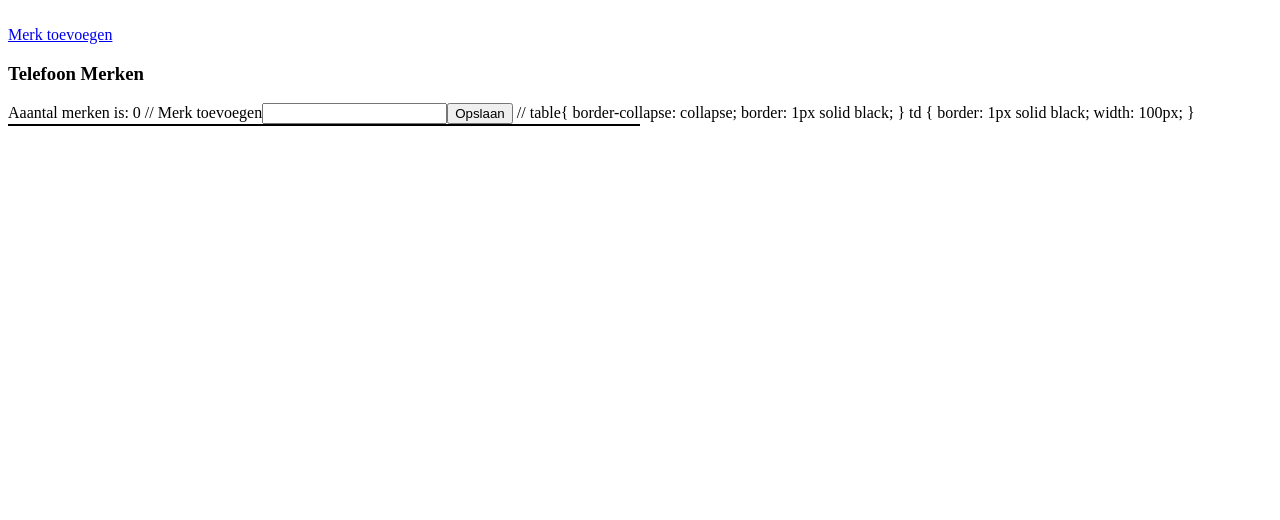
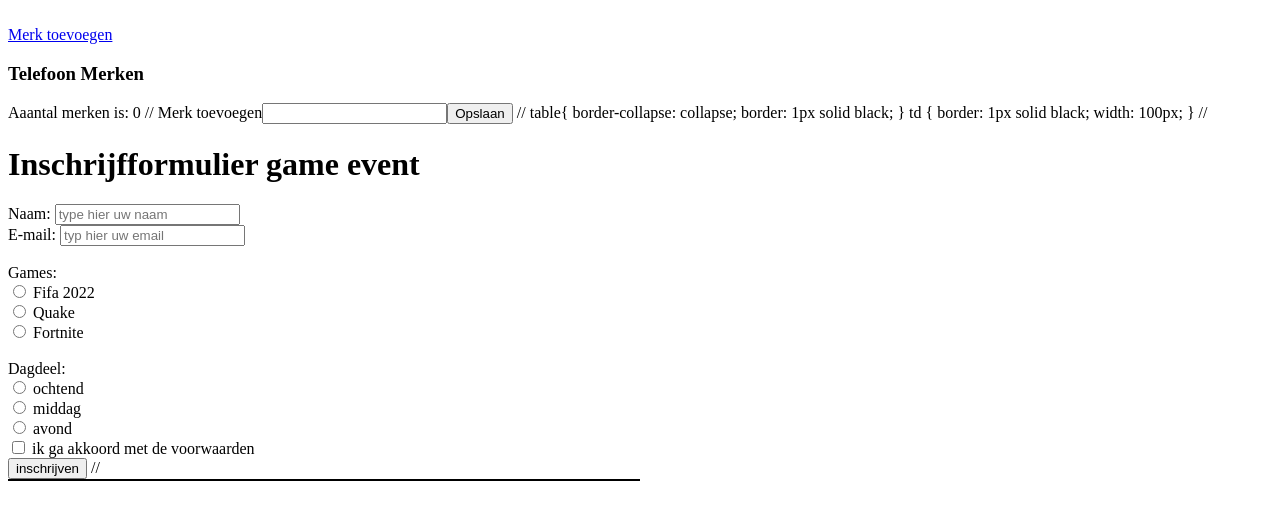
Before and after one commit to AbdulbariA/testing, a PHP site: page / in a window 1280 px wide. Shown: the top 520 px of the page. Run offline with PHP 8.4, Linux system fonts and the light colour scheme; data that the repository does not hold is empty.

Commit message:
Update index.php

```diff
--- a/index.php
+++ b/index.php
@@ -91,3 +91,58 @@ td {
     border: 1px solid black;
     width: 100px;
 }
+
+
+//
+
+<?php
+    session_start();
+
+    if (isset($_POST['send'])) {
+        if (!empty($_POST['name']) && !empty($_POST['email']) && !empty($_POST['games']) && !empty($_POST['dagdeel']) && !empty($_POST['check'])) {
+            $check = filter_input(INPUT_POST, 'email', FILTER_VALIDATE_EMAIL);
+            if ($check === false) {
+                echo 'vul een geldig e-mail in';
+            } else {
+                $_SESSION['name'] = $_POST['name'];
+                $_SESSION['email'] = $_POST['email'];
+                $_SESSION['games'] = $_POST['games'];
+                $_SESSION['dagdeel'] = $_POST['dagdeel'];
+                header('Location: welcome.php');
+            }
+        } else {
+            echo 'niet alle velden zijn ingevuld';
+        }
+    }
+?>
+
+
+
+
+
+<form method="POST">
+    <h1> Inschrijfformulier game event</h1>
+    <label> Naam: </label>
+    <input type="text" name="name" placeholder="type hier uw naam "></br>
+    <label> E-mail: </label>
+    <input type="email" name="email" placeholder="typ hier uw email"></br>
+<br>
+    <label> Games: </label></br>
+    <input type="radio" name="games" value="Fifa 2022"> Fifa 2022 </br>
+    <input type="radio" name="games" value="Quake"> Quake </br>
+    <input type="radio" name="games" value="Fortnite"> Fortnite </br>
+<br>
+
+    <label> Dagdeel: </label></br>
+    <input type="radio" name="dagdeel" value="ochtend"> ochtend </br>
+    <input type="radio" name="dagdeel" value="middag"> middag </br>
+    <input type="radio" name="dagdeel" value="avond"> avond </br>
+
+
+
+    <input type="checkbox" name="check"> ik ga akkoord met de voorwaarden </br>
+    <input type="submit" name="send" value="inschrijven">
+
+</form>
+
+//
```
